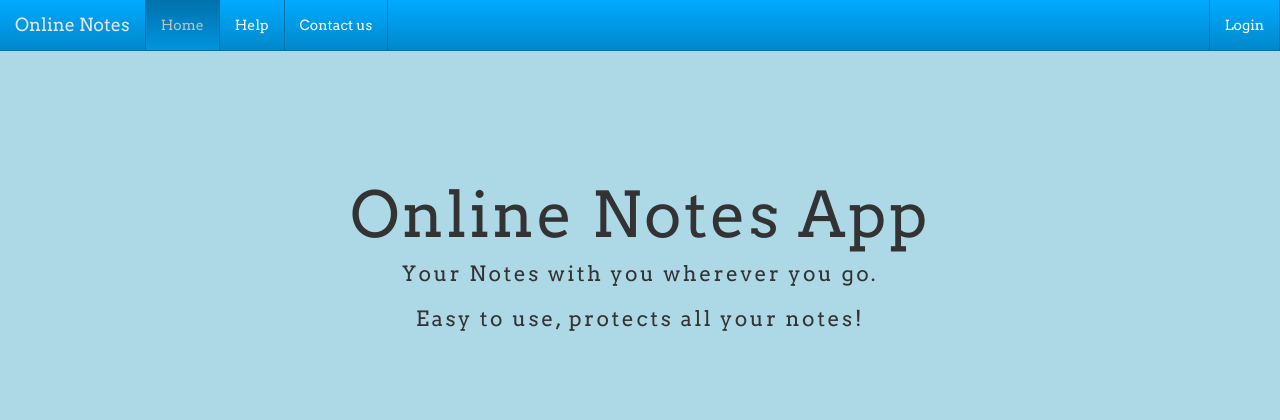
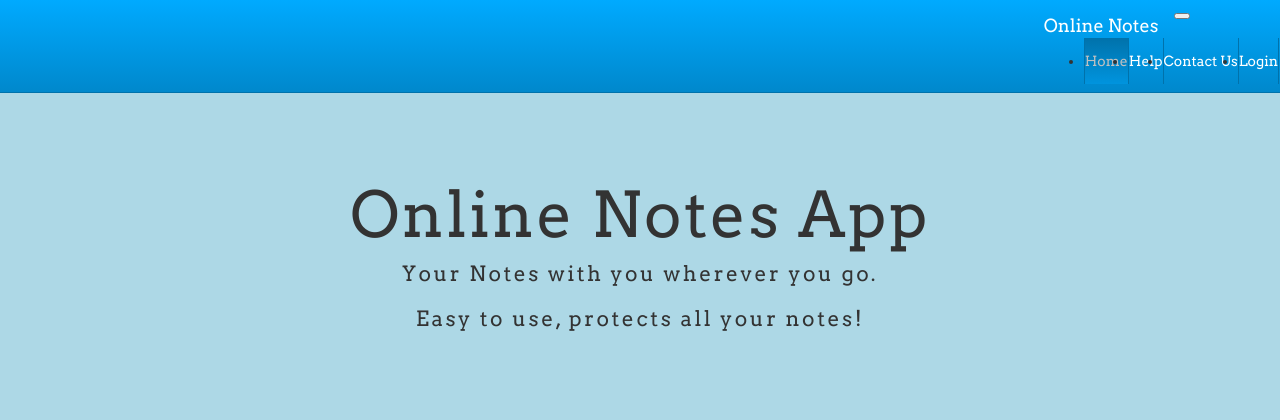
Before and after one commit to OCSWENG/WebDevStudies, a PHP site: page /learningPage.php in a window 1280 px wide. Shown: the top 420 px of the page. Run offline with PHP 8.4, Linux system fonts and the light colour scheme.

Commit message:
fix the nav bar

```diff
--- a/OnlineNotesApp/learningPage.php
+++ b/OnlineNotesApp/learningPage.php
@@ -16,31 +16,30 @@
   <body>
     <!-- Navigation Bar -->
      <nav role="navigation" class="navbar navbar-custom navbar-fixed-top">
+            <div class="container-fluid">
+               <nav class="navbar navbar-expand-lg navbar-light navbar-right ">
+                  <a class="navbar-brand" >Online Notes</a>
+                  <button class="navbar-toggler " type="button" data-toggle="collapse" data-target="#navbarCollapse" aria-controls="navbarNav" aria-expanded="false" aria-label="Toggle navigation">
+                    <span class="navbar-toggler-icon"></span>
+                  </button>
 
-            <div class="container-fluid">
-
-                <div class="navbar-header">
-
-                    <a class="navbar-brand">Online Notes</a>
-                    <button type="button" class="navbar-toggle" data-target="#navbarCollapse" data-toggle="collapse">
-                          <span class="sr-only">Toggle navigation</span>
-                          <span class="icon-bar"></span>
-                          <span class="icon-bar"></span>
-                          <span class="icon-bar"></span>
-
-                    </button>
-                </div>
-                <div class="navbar-collapse collapse" id="navbarCollapse">
-                      <ul class="nav navbar-nav">
-                        <li class="active"><a href="#">Home</a></li>
-                        <li><a href="#">Help</a></li>
-                        <li><a href="#">Contact us</a></li>
-                      </ul>
-                      <ul class="nav navbar-nav navbar-right">
-                        <li><a href="#loginModal" data-toggle="modal">Login</a></li>
-                      </ul>
-
-                </div>
+                  <div class="collapse navbar-collapse" id="navbarCollapse">
+                    <ul class="navbar-nav">
+                      <li class="nav-item active">
+                        <a class="nav-link" href="#">Home <span class="sr-only">(current)</span></a>
+                      </li>
+                      <li class="nav-item">
+                        <a class="nav-link" href="#">Help</a>
+                      </li>
+                      <li class="nav-item">
+                        <a class="nav-link" href="#">Contact Us</a>
+                      </li>
+                      <li class="nav-item">
+                        <a class="nav-link disabled" href="#loginModal" data-toggle="modal">Login</a>
+                      </li>
+                    </ul>
+                  </div>
+                </nav>
             </div>
     </nav>
 
@@ -65,7 +64,6 @@
                           </h4>
                       </div>
 
-
                   <div class="modal-body">
                       <div id="loginmesage"></div>
 
@@ -73,7 +71,6 @@
                           <label for="loginemail" class="sr-only">Email:</label>
 
                           <input class="form-control" type="email" name="loginemail" id="loginemail" placeholder="Email" maxlength="50">
-
                       </div>
 
                       <div class="form-group">
@@ -87,7 +84,6 @@
                               Remember me
                           </label>
                           <a class="pull-right" style="cursor: pointer" data-dismiss="modal" data-target="#forgotpasswordModal" data-toggle="modal">Forgot Password?</a>
-
                       </div>
                   </div>
 
@@ -99,7 +95,6 @@
                       <button type="button" class="btn btn-default pull-left" data-dismiss="modal" data-target="signupModal" data-toggle="modal">
                         Register
                       </button>
-
                   </div>
               </div>
               </div>
```
Also changed, not shown: OnlineNotesApp/index.html (+4 -8 lines), OnlineNotesApp/mainpageloggedin.php (+26 -20 lines), OnlineNotesApp/profilepage.php (+27 -20 lines).
